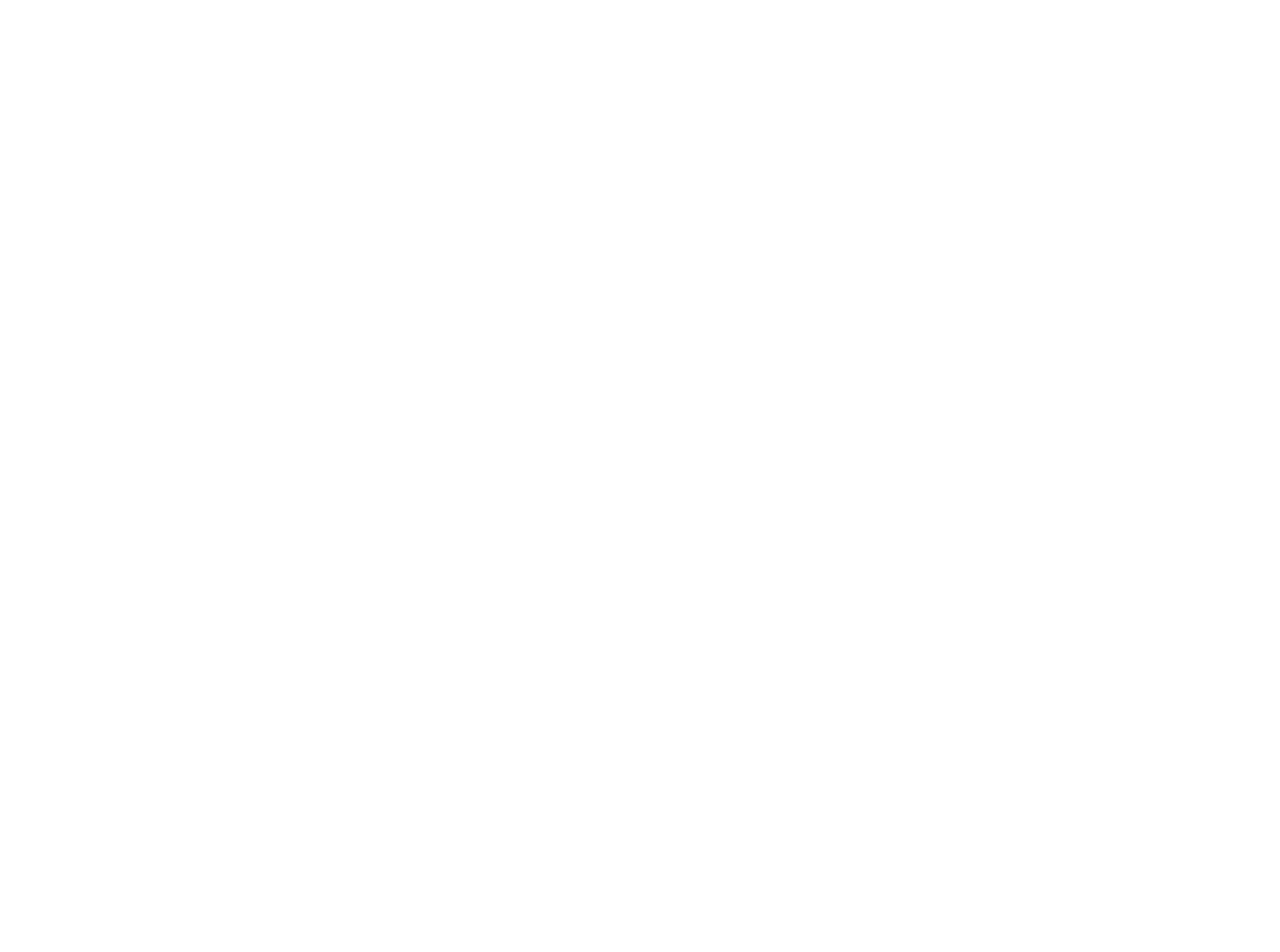
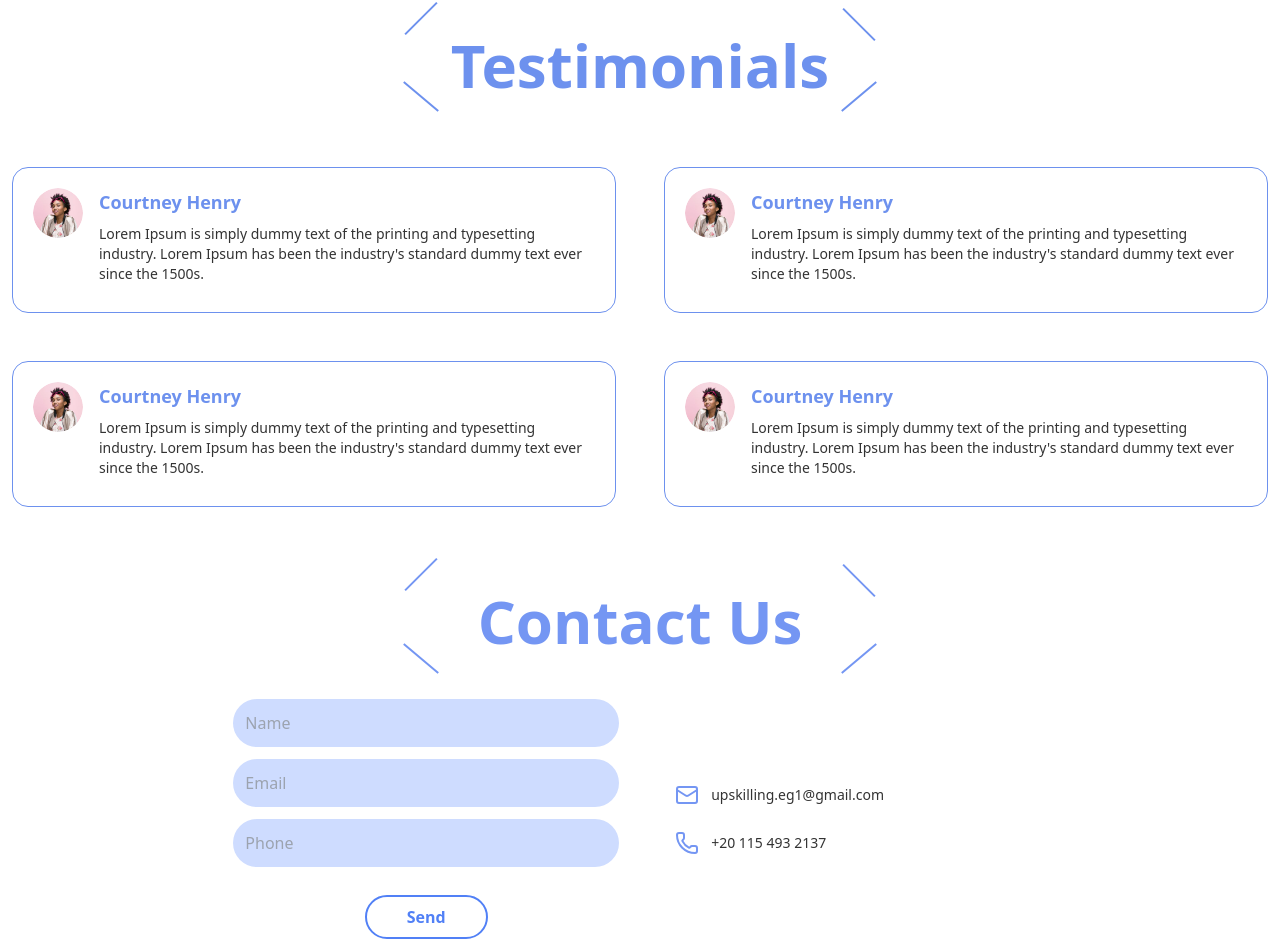
Before and after one commit to nadagaml/filtertask, a React (Create React App) app: page / in a window 1280 px wide. Shown: the part 2319-3271 px from the top of the page. Before the commit the page ends 2302 px from the top, so only its background shows below. Built offline with nearby package versions, Linux system fonts and the light colour scheme.

Commit message:
install lucide-react to make icons in the contact form

```diff
--- a/package.json
+++ b/package.json
@@ -7,6 +7,7 @@
     "@testing-library/jest-dom": "^6.6.3",
     "@testing-library/react": "^16.3.0",
     "@testing-library/user-event": "^13.5.0",
+    "lucide-react": "^0.503.0",
     "react": "^19.1.0",
     "react-dom": "^19.1.0",
     "react-scripts": "5.0.1",
--- a/src/App.js
+++ b/src/App.js
@@ -1,15 +1,16 @@
 import './App.css';
+import Contact from './Component/Contact';
 import Home from './Component/Home';
 import Services from './Component/Services';
-
-import testymonials from './Component/testymonials';
+import Testymonials from './Component/Testymonials';
 
 function App() {
   return (
     <div className="App">
       <Home/>
       <Services/>
-     <testymonials/>
+     <Testymonials/>
+     <Contact/>
     </div>
   );
 }
--- /dev/null
+++ b/src/Component/Contact.jsx
@@ -0,0 +1,71 @@
+import React from 'react'
+import { Mail, Phone } from "lucide-react";
+
+export default function Contact() {
+  return (
+    <>
+ <section className="w-full bg-white mx-auto py-5">
+      <div className="section-title py-5 relative">
+        <h2 className="text-[#7496f3] text-4xl md:text-6xl font-black leading-[89.5px] text-center relative font-poppins">
+          Contact Us
+          <span className="absolute left-[67%] bottom-[80%] w-[2px] h-[45px] bg-[#7496f3] rotate-[135deg]"></span>
+          <span className="absolute right-[67%] bottom-[90%] w-[2px] h-[45px] bg-[#7496f3] rotate-[-135deg]"></span>
+        </h2>
+        <span className="absolute left-[67%] top-[65%] w-[2px] h-[45px] bg-[#7496f3] rotate-[50deg]"></span>
+        <span className="absolute right-[67%] top-[65%] w-[2px] h-[45px] bg-[#7496f3] rotate-[-50deg]"></span>
+      </div>
+
+      <div className="my-form w-full md:w-2/3 mx-auto py-4 px-5">
+        <div className="flex flex-col md:flex-row md:gap-10 gap-6">
+
+          {/* Form */}
+          <div className="w-full md:w-1/2 py-3">
+            <form>
+              <input
+                type="text"
+                name="name"
+                id="name"
+                className="form-control mb-3 bg-[#CEDCFF] rounded-full w-full p-3"
+                placeholder="Name"
+              />
+              <input
+                type="email"
+                name="email"
+                id="email"
+                className="form-control mb-3 bg-[#CEDCFF] rounded-full w-full p-3"
+                placeholder="Email"
+              />
+              <input
+                type="tel"
+                name="phone"
+                id="phone"
+                className="form-control mb-3 bg-[#CEDCFF] rounded-full w-full p-3"
+                placeholder="Phone"
+              />
+              <div className="flex justify-center mt-4">
+                <button type="submit" className="border-2 border-[#5180F6] rounded-full px-10 py-2 bg-white text-[#5180F6] font-semibold">
+                  Send
+                </button>
+              </div>
+            </form>
+          </div>
+
+          {/* Contact Info */}
+          <div className="w-full md:w-1/2 py-3 flex flex-col justify-center items-start space-y-6 px-4">
+            <div className="flex items-center gap-3">
+              <Mail className="text-[#7496f3]" size={24} />
+              <span className="text-[#333] font-abel text-sm">upskilling.eg1@gmail.com</span>
+            </div>
+            <div className="flex items-center gap-3">
+              <Phone className="text-[#7496f3]" size={24} />
+              <span className="text-[#333] font-abel text-sm">+20 115 493 2137</span>
+            </div>
+          </div>
+
+        </div>
+      </div>
+    </section>
+
+    </>
+  )
+}
--- a/src/Component/testymonials.jsx
+++ b/src/Component/testymonials.jsx
@@ -4,7 +4,7 @@
 export default function testymonials() {
   return (
     <>
-    <section className="mx-auto py-5">
+    <section className="mx-auto py-5 container pt-8">
       {/* Section Title */}
       <div className="section-title py-5 relative">
         <h2 className="text-[#6D91EE] text-center text-4xl sm:text-5xl md:text-6xl font-extrabold leading-tight relative">
@@ -21,79 +21,72 @@
       </div>
 
       {/* Testimonials */}
-      <div className="flex flex-wrap justify-center py-3">
+      <div className="grid grid-cols-1 md:grid-cols-2 gap-6 py-3 pt-10">
   {/* Testimonial 1 */}
-        <div className="py-5 px-3 md:w-1/2 lg:w-1/4">
-          <div className="mycard p-3 rounded-xl border border-[#6D91EE] bg-white">
-            <div className="flex items-center space-x-3">
-              <div>
+  <div className="p-3 flex justify-start">
+  <div className="mycard p-5 rounded-2xl border border-[#6D91EE] bg-white w-full">
+    <div className="flex items-start space-x-4">
       <img src={ellipseImg} alt="Testimonial" className="w-[50px] h-[50px] rounded-full" />
-              </div>
-              <div className="info-test flex-1">
+      <div className="flex-1 text-left">
         <h4 className="text-[#6D91EE] font-semibold text-lg">Courtney Henry</h4>
-                <p className="text-left text-sm text-[#333] my-2">
-                  Lorem Ipsum is simply dummy text of the printing and typesetting industry. Lorem Ipsum has been the industry's standard dummy text ever since the 1500s, when an unknown printer took a galley of type and scrambled it to make a type specimen book.
+        <p className="text-sm text-[#333] my-2">
+          Lorem Ipsum is simply dummy text of the printing and typesetting industry. Lorem Ipsum has been the industry's standard dummy text ever since the 1500s.
         </p>
-                {/* <img src={starImg} alt="Stars" className="w-[80px]" /> */}
       </div>
     </div>
   </div>
 </div>
 
+
   {/* Testimonial 2 */}
-        <div className="py-5 px-3 md:w-1/2 lg:w-1/4">
-          <div className="mycard p-3 rounded-xl border border-[#6D91EE] bg-white">
-            <div className="flex items-center space-x-3">
-              <div>
+  <div className="p-3 flex justify-start">
+  <div className="mycard p-5 rounded-2xl border border-[#6D91EE] bg-white w-full">
+    <div className="flex items-start space-x-4">
       <img src={ellipseImg} alt="Testimonial" className="w-[50px] h-[50px] rounded-full" />
-              </div>
-              <div className="info-test flex-1">
+      <div className="flex-1 text-left">
         <h4 className="text-[#6D91EE] font-semibold text-lg">Courtney Henry</h4>
-                <p className="text-left text-sm text-[#333] my-2">
-                  Lorem Ipsum is simply dummy text of the printing and typesetting industry. Lorem Ipsum has been the industry's standard dummy text ever since the 1500s, when an unknown printer took a galley of type and scrambled it to make a type specimen book.
+        <p className="text-sm text-[#333] my-2">
+          Lorem Ipsum is simply dummy text of the printing and typesetting industry. Lorem Ipsum has been the industry's standard dummy text ever since the 1500s.
         </p>
-                {/* <img src={starImg} alt="Stars" className="w-[80px]" /> */}
       </div>
     </div>
   </div>
 </div>
 
+
   {/* Testimonial 3 */}
-        <div className="py-5 px-3 md:w-1/2 lg:w-1/4">
-          <div className="mycard p-3 rounded-xl border border-[#6D91EE] bg-white">
-            <div className="flex items-center space-x-3">
-              <div>
+  <div className="p-3 flex justify-start">
+  <div className="mycard p-5 rounded-2xl border border-[#6D91EE] bg-white w-full">
+    <div className="flex items-start space-x-4">
       <img src={ellipseImg} alt="Testimonial" className="w-[50px] h-[50px] rounded-full" />
-              </div>
-              <div className="info-test flex-1">
+      <div className="flex-1 text-left">
         <h4 className="text-[#6D91EE] font-semibold text-lg">Courtney Henry</h4>
-                <p className="text-left text-sm text-[#333] my-2">
-                  Lorem Ipsum is simply dummy text of the printing and typesetting industry. Lorem Ipsum has been the industry's standard dummy text ever since the 1500s, when an unknown printer took a galley of type and scrambled it to make a type specimen book.
+        <p className="text-sm text-[#333] my-2">
+          Lorem Ipsum is simply dummy text of the printing and typesetting industry. Lorem Ipsum has been the industry's standard dummy text ever since the 1500s.
         </p>
-                {/* <img src={starImg} alt="Stars" className="w-[80px]" /> */}
       </div>
     </div>
   </div>
 </div>
 
+
   {/* Testimonial 4 */}
-        <div className="py-5 px-3 md:w-1/2 lg:w-1/4">
-          <div className="mycard p-3 rounded-xl border border-[#6D91EE] bg-white">
-            <div className="flex items-center space-x-3">
-              <div>
+  <div className="p-3 flex justify-start">
+  <div className="mycard p-5 rounded-2xl border border-[#6D91EE] bg-white w-full">
+    <div className="flex items-start space-x-4">
       <img src={ellipseImg} alt="Testimonial" className="w-[50px] h-[50px] rounded-full" />
-              </div>
-              <div className="info-test flex-1">
+      <div className="flex-1 text-left">
         <h4 className="text-[#6D91EE] font-semibold text-lg">Courtney Henry</h4>
-                <p className="text-left text-sm text-[#333] my-2">
-                  Lorem Ipsum is simply dummy text of the printing and typesetting industry. Lorem Ipsum has been the industry's standard dummy text ever since the 1500s, when an unknown printer took a galley of type and scrambled it to make a type specimen book.
+        <p className="text-sm text-[#333] my-2">
+          Lorem Ipsum is simply dummy text of the printing and typesetting industry. Lorem Ipsum has been the industry's standard dummy text ever since the 1500s.
         </p>
-                {/* <img src={starImg} alt="Stars" className="w-[80px]" /> */}
       </div>
     </div>
   </div>
 </div>
+
 </div>
+
     </section>
 
     </>
```
Also changed, not shown: 1 other file (tests, documents, lock files or other folders). Lines whose indentation alone changed are shown as unchanged.
